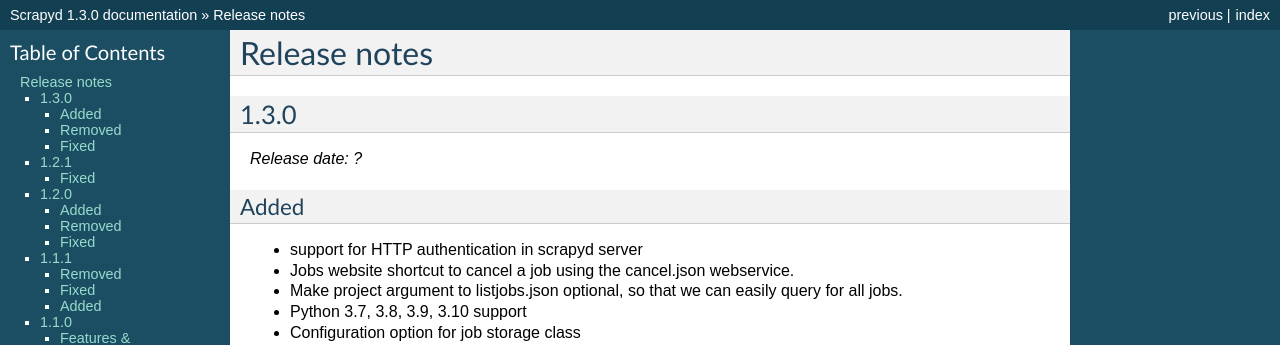
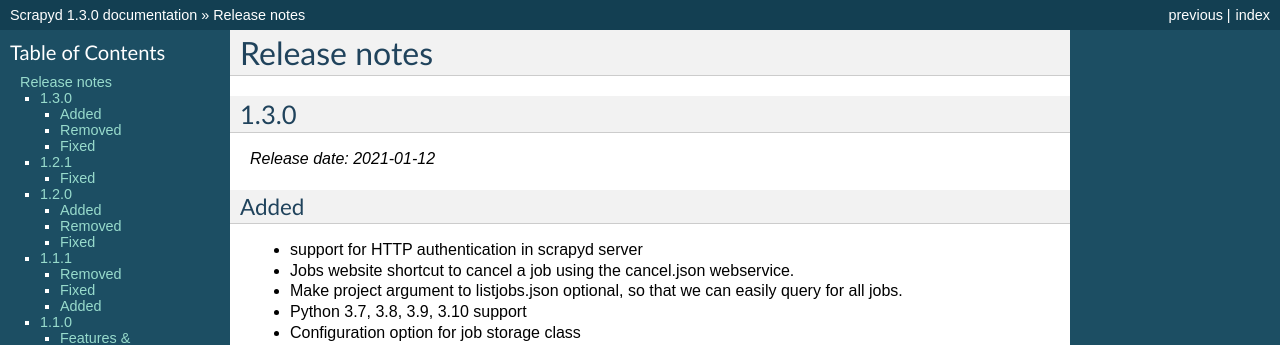
Before and after one commit to scrapy/scrapyd, a Sphinx documentation site: the page built from docs/news.rst, in a window 1280 px wide and 900 px high. Shown: the top 345 px of the window. Built offline with Sphinx 7.4.7, drawn with Linux system fonts in a browser that asks for light colours.

Commit message:
Update news.rst, add release date

```diff
--- a/docs/news.rst
+++ b/docs/news.rst
@@ -5,7 +5,7 @@
 
 1.3.0
 -----
-*Release date: ?*
+*Release date: 2021-01-12*
 
 Added
 ~~~~~
```
